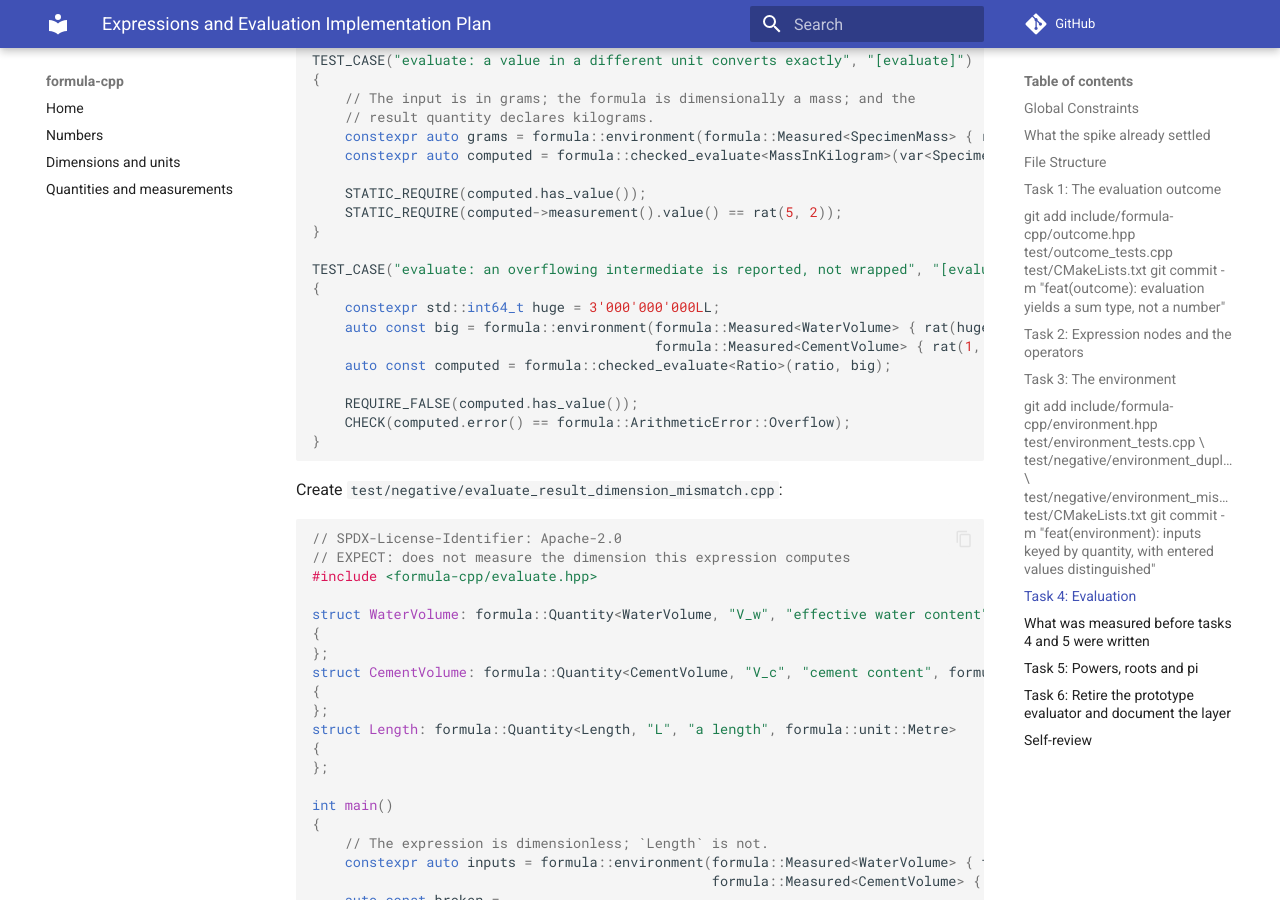
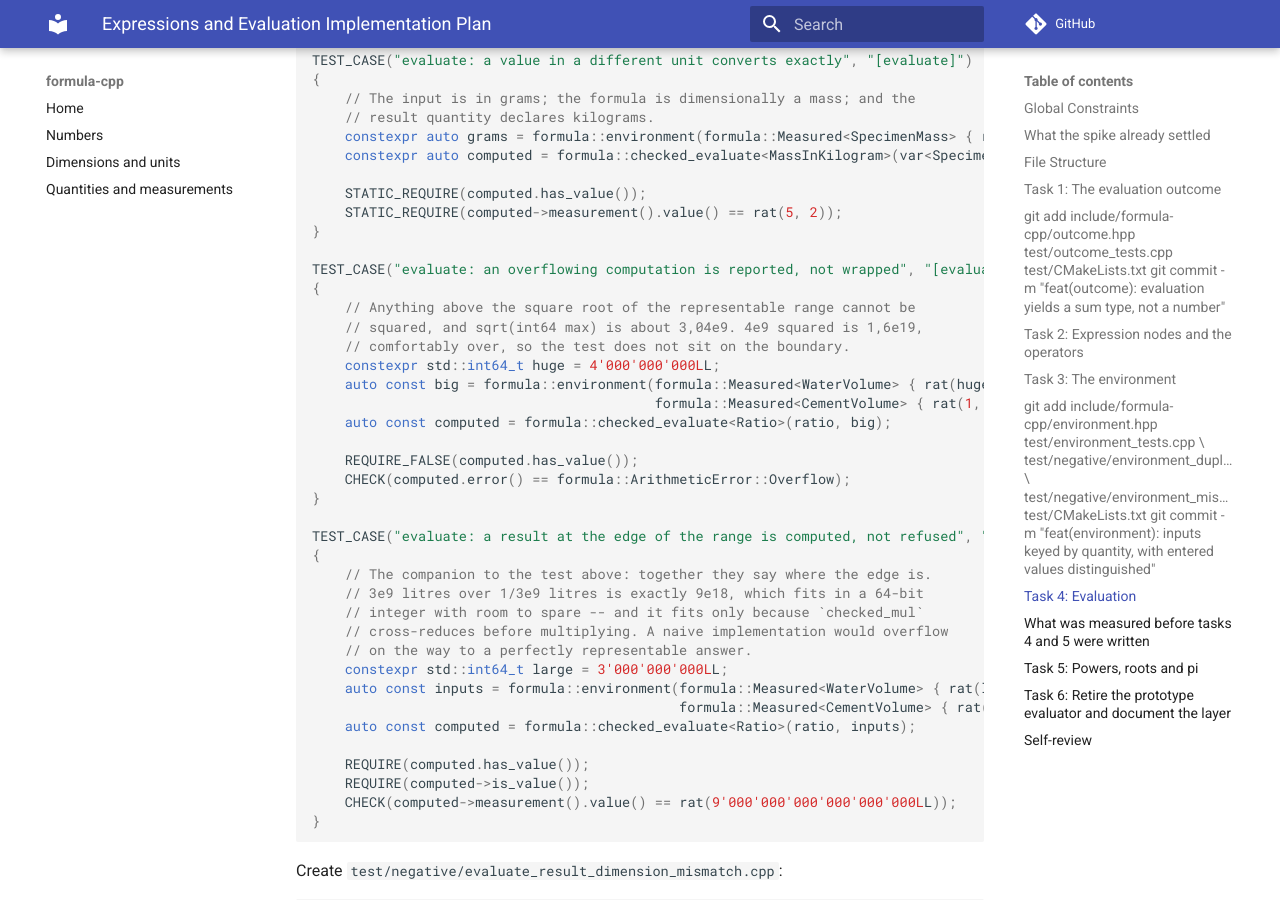
Before and after one commit to LASTRADA-Software/formula-cpp, an MkDocs documentation site: the page built from docs/superpowers/plans/2026-09-24-expressions-and-evaluation.md, in a window 1280 px wide and 900 px high, scrolled down 35310 px. Built offline with MkDocs 1.6.1 and Material for MkDocs 9.7.7, drawn with Linux system fonts in a browser that asks for light colours; comment, search, counter and statistics services are not loaded; some of the changed text lies outside the part shown.

Commit message:
docs(plan): correct the overflow test, which asserted the opposite of the truth
The test used 3e9 litres over 1/3e9 litres and expected an overflow. The exact
result is 9e18, about 2,5% under the 64-bit limit, so the computation succeeds.
It fits only because checked_mul cross-reduces before multiplying.

Measured against the landed headers: 3e9 succeeds at 9000000000000000000/1,
3,1e9 overflows, 4e9 overflows. The test now uses 4e9, which is far enough from
the boundary not to depend on Rational::Int being exactly 64 bits, and is
renamed from "intermediate" to "computation" because the overflow is in the
division that produces the result. A companion test pins the succeeding side.

Every claim in the plan that was checked before committing was a static_assert.
This one was a runtime case, which is precisely how it escaped.

Signed-off-by: Christian Parpart <c.parpart@lastrada.net>

````diff
--- a/docs/superpowers/plans/2026-09-24-expressions-and-evaluation.md
+++ b/docs/superpowers/plans/2026-09-24-expressions-and-evaluation.md
@@ -1772,15 +1772,35 @@ TEST_CASE("evaluate: a value in a different unit converts exactly", "[evaluate]"
     STATIC_REQUIRE(computed->measurement().value() == rat(5, 2));
 }
 
-TEST_CASE("evaluate: an overflowing intermediate is reported, not wrapped", "[evaluate]")
-{
-    constexpr std::int64_t huge = 3'000'000'000LL;
+TEST_CASE("evaluate: an overflowing computation is reported, not wrapped", "[evaluate]")
+{
+    // Anything above the square root of the representable range cannot be
+    // squared, and sqrt(int64 max) is about 3,04e9. 4e9 squared is 1,6e19,
+    // comfortably over, so the test does not sit on the boundary.
+    constexpr std::int64_t huge = 4'000'000'000LL;
     auto const big = formula::environment(formula::Measured<WaterVolume> { rat(huge) },
                                           formula::Measured<CementVolume> { rat(1, huge) });
     auto const computed = formula::checked_evaluate<Ratio>(ratio, big);
 
     REQUIRE_FALSE(computed.has_value());
     CHECK(computed.error() == formula::ArithmeticError::Overflow);
+}
+
+TEST_CASE("evaluate: a result at the edge of the range is computed, not refused", "[evaluate]")
+{
+    // The companion to the test above: together they say where the edge is.
+    // 3e9 litres over 1/3e9 litres is exactly 9e18, which fits in a 64-bit
+    // integer with room to spare -- and it fits only because `checked_mul`
+    // cross-reduces before multiplying. A naive implementation would overflow
+    // on the way to a perfectly representable answer.
+    constexpr std::int64_t large = 3'000'000'000LL;
+    auto const inputs = formula::environment(formula::Measured<WaterVolume> { rat(large) },
+                                             formula::Measured<CementVolume> { rat(1, large) });
+    auto const computed = formula::checked_evaluate<Ratio>(ratio, inputs);
+
+    REQUIRE(computed.has_value());
+    REQUIRE(computed->is_value());
+    CHECK(computed->measurement().value() == rat(9'000'000'000'000'000'000LL));
 }
 ```
 
@@ -2171,6 +2191,15 @@ as written, on **cl 19.51** (`/std:c++latest /W4 /WX /EHsc /permissive- /utf-8`)
 | an `entered` result over a formula that divides by zero | the entered value, no error |
 | the four new `static_assert`s | each names the user's own source line |
 
+**One claim in task 4's tests was never run and was wrong.** The overflow test
+originally used 3e9, whose result is exactly 9e18 -- about 2,5% *under* the
+64-bit limit, so the computation succeeds and the test asserted the opposite of
+what happens. It was a runtime `auto const` case rather than a `static_assert`,
+so it is absent from the table above, which is exactly why it escaped. Measured
+against the landed headers: 3e9 succeeds at 9000000000000000000/1, 3,1e9
+overflows, 4e9 overflows. The test now uses 4e9 and has gained a companion that
+pins the succeeding side of the boundary.
+
 The three programs printed identical output. Two things the check found and this
 plan already reflects: `decltype(node.lhs)` is **not** const-qualified even when
 read through a `constexpr` object, and a composed tree is **not** an empty class
````
